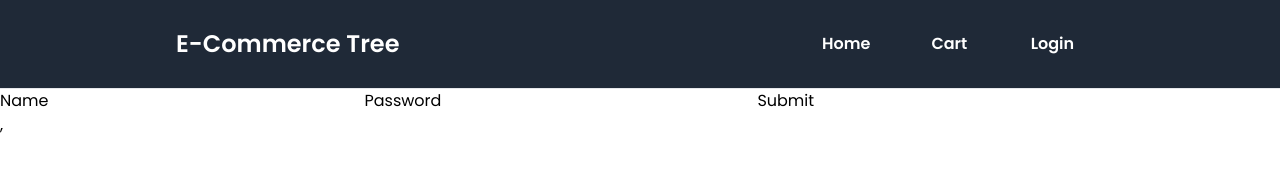
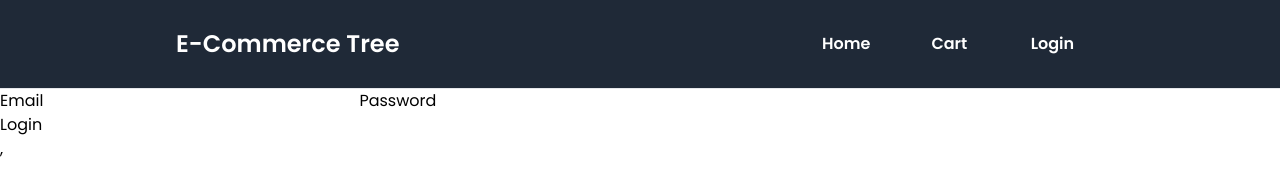
Before and after one commit to Mrafisyahbani77/ecommerce-tree, a React (Vite) app: page /login in a window 1280 px wide. Shown: the top 187 px of the page. Built offline with nearby package versions, Linux system fonts and the light colour scheme.

Commit message:
Done Login Login

```diff
--- a/package.json
+++ b/package.json
@@ -10,12 +10,16 @@
     "preview": "vite preview"
   },
   "dependencies": {
+    "@hookform/resolvers": "^3.9.0",
     "@tanstack/react-query": "^5.50.1",
     "axios": "^1.7.2",
     "lucide-react": "^0.400.0",
     "react": "^18.3.1",
     "react-dom": "^18.3.1",
-    "react-router-dom": "^6.24.1"
+    "react-hook-form": "^7.52.1",
+    "react-hot-toast": "^2.4.1",
+    "react-router-dom": "^6.24.1",
+    "yup": "^1.4.0"
   },
   "devDependencies": {
     "@types/react": "^18.3.3",
--- a/src/App.jsx
+++ b/src/App.jsx
@@ -1,11 +1,12 @@
 import React from 'react'
 import RouterApp from './route'
+import { Toaster } from 'react-hot-toast'
 
 const App = () => {
   return (
     <>
     <RouterApp/>
-    <div></div>
+    <Toaster/>
     </>
   )
 }
--- a/src/component/Nav.jsx
+++ b/src/component/Nav.jsx
@@ -5,9 +5,9 @@ import { NavLink } from 'react-router-dom';
 const NavLinks = () => {
   return (
     <>
-      <NavLink to="/" className='hover:bg-white w-full text-center rounded-md transition duration-300 ease-in-out hover:py-2 hover:text-slate-800'>Home</NavLink>
-      <NavLink to="/cart" className='hover:bg-white w-full text-center rounded-md transition duration-300 ease-in-out hover:py-2 hover:text-slate-800'>Cart</NavLink>
-      <NavLink to="/login" className='hover:bg-white w-full text-center rounded-md transition duration-300 ease-in-out hover:py-2 hover:text-slate-800'>Login</NavLink>
+      <NavLink to="/" className='hover:bg-white w-full text-center rounded-md transition duration-300 ease-in-out hover:py-2 py-2 hover:text-slate-800'>Home</NavLink>
+      <NavLink to="/cart" className='hover:bg-white w-full text-center rounded-md transition duration-300 ease-in-out hover:py-2 py-2 hover:text-slate-800'>Cart</NavLink>
+      <NavLink to="/login" className='hover:bg-white w-full text-center rounded-md transition duration-300 ease-in-out hover:py-2 py-2 hover:text-slate-800'>Login</NavLink>
     </>
   );
 };
--- a/src/component/Navbar.jsx
+++ b/src/component/Navbar.jsx
@@ -7,7 +7,7 @@ const Navbar = () => {
       <header className="bg-gray-800 border-b sticky top-0 flex-wrap z-10">
         <div className="container w-full px-4 font-semibold flex justify-between items-center mx-auto flex-wrap">
           <div className="text-white py-7">
-            <h1 className="text-2xl">E-Commerce Tree</h1>
+            <h1 className="text-xl md:text-2xl">E-Commerce Tree</h1>
           </div>
           {/* // MY Logo Pake Logo Disini klo ada */}
           <Nav />
--- a/src/pages/Login.jsx
+++ b/src/pages/Login.jsx
@@ -1,37 +1,49 @@
-import React from 'react';
 import Navbar from '../component/Navbar';
-import { useMutation } from '@tanstack/react-query';
-import { AxiosInstance } from '../AxiosInstance';
+import { useForm } from 'react-hook-form';
+import * as yup from 'yup';
+import { yupResolver } from '@hookform/resolvers/yup';
+import { useMutationLogin } from '../useMutation/useMutationLogin';
 
 const Login = () => {
-  const handleSubmit = (e) => {
-    e.preventDefault();
-    mutate();
+  const schema = yup.object().shape({
+    email: yup.string().email().required(),
+    password: yup
+      .string()
+      .required()
+      .min(4, 'Password harus memiliki 4 huruf - minimum harus ada 4 chars.')
+      .matches(/^.{4,}$/, 'Minimal Memiliki 4 karakter'),
+  });
+
+  const {
+    register,
+    handleSubmit,
+    formState: { errors },
+  } = useForm({
+    resolver: yupResolver(schema),
+  });
+
+  const { mutate: SubmitLogin, onSubmit, error } = useMutationLogin();
+
+  if(error) {
+    return <div>{error.message}</div>
+  }
+
+  const submited = (data) => {
+    SubmitLogin(data);
+    console.log(data);
   };
-  const { mutate } = useMutation({
-    mutationKey: ['login'],
-    mutationFn: async () => {
-      const response = await AxiosInstance.post('/login', {
-        email: 'admin@gmail.com',
-        password: 'admin',
-      });
-      console.log(response);
-      return response;
-    },
-    onSuccess: () => {
-      alert('Login Success');
-    },
-  });
 
   return (
     <>
       <Navbar />
-      <form onSubmit={handleSubmit}>
-        <label>Name</label>
-        <input type="text" name="name" id="name" />
+      <form onSubmit={handleSubmit(submited)}>
+        <label>Email</label>
+        <input type="email" name="email" id="email" {...register('email')} />
         <label>Password</label>
-        <input type="password" name="password" id="password" />
-        <button type="submit">Submit</button>
+        <input type="password" name="password" id="password" {...register('password')} />
+        <p className="text-red-600">{errors.email?.message}</p>
+        <p className="text-red-600">{errors.password?.message}</p>
+        <button type="submit">{onSubmit ? 'Loginned...' : 'Login'}</button>
       </form>
     </>
   );
--- /dev/null
+++ b/src/useMutation/useMutationLogin.js
@@ -0,0 +1,25 @@
+import { useMutation } from '@tanstack/react-query';
+import toast from 'react-hot-toast';
+import { AxiosInstance } from '../AxiosInstance';
+import { useState } from 'react';
+
+export const useMutationLogin = () => {
+  const [onSubmit, setOnSubmit] = useState(false);
+  const { mutate, error } = useMutation({
+    mutationKey: ['login'],
+    mutationFn: async (data) => {
+      setOnSubmit(true);
+      const response = await AxiosInstance.post('/login', data);
+      console.log(response);
+      setOnSubmit(false);
+      return response;
+    },
+    onSuccess: () => {
+      toast.success('Login Successfully', {
+        position: 'top-right',
+        duration: 3000,
+      });
+    },
+  });
+  return { mutate, onSubmit, error };
+};
```
Also changed, not shown: 1 other file (tests, documents, lock files or other folders).
